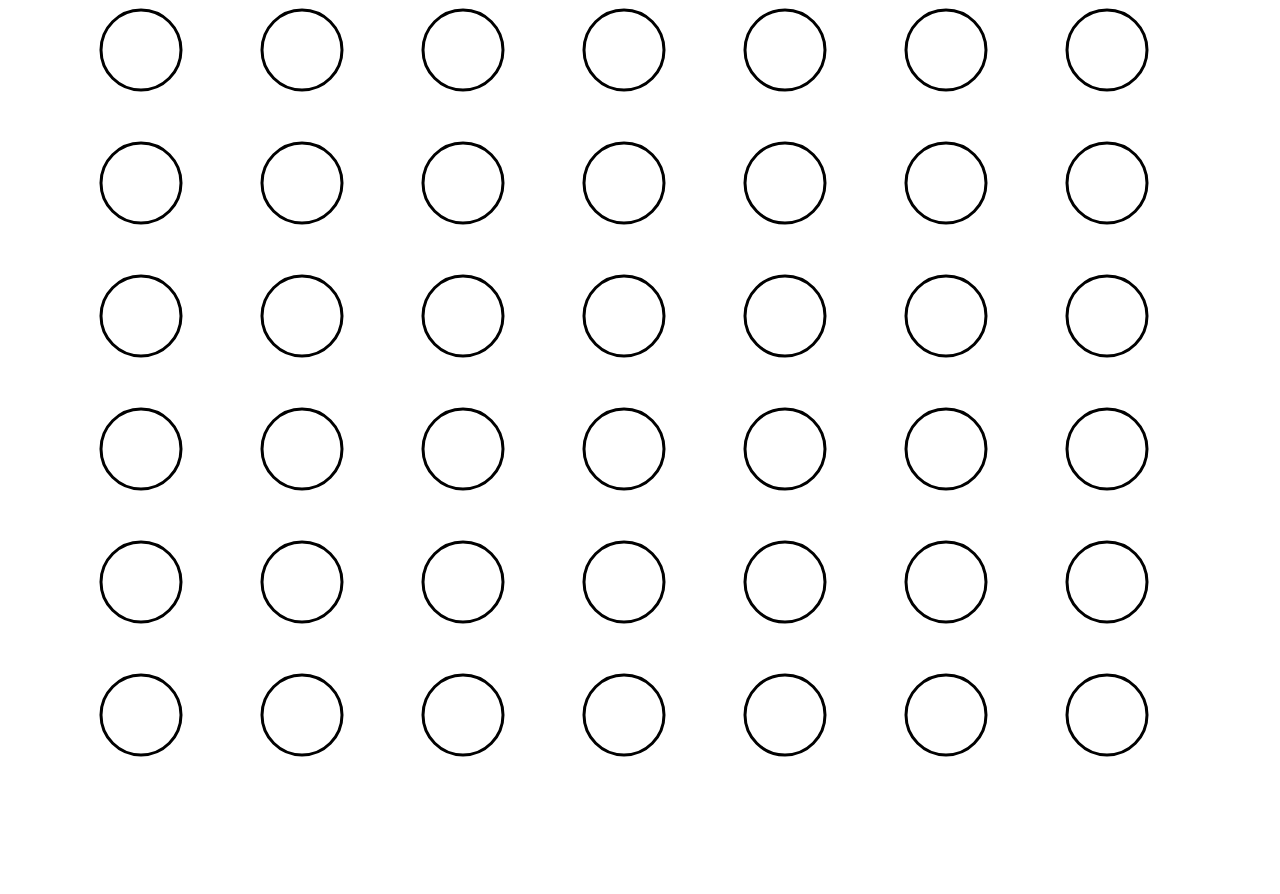
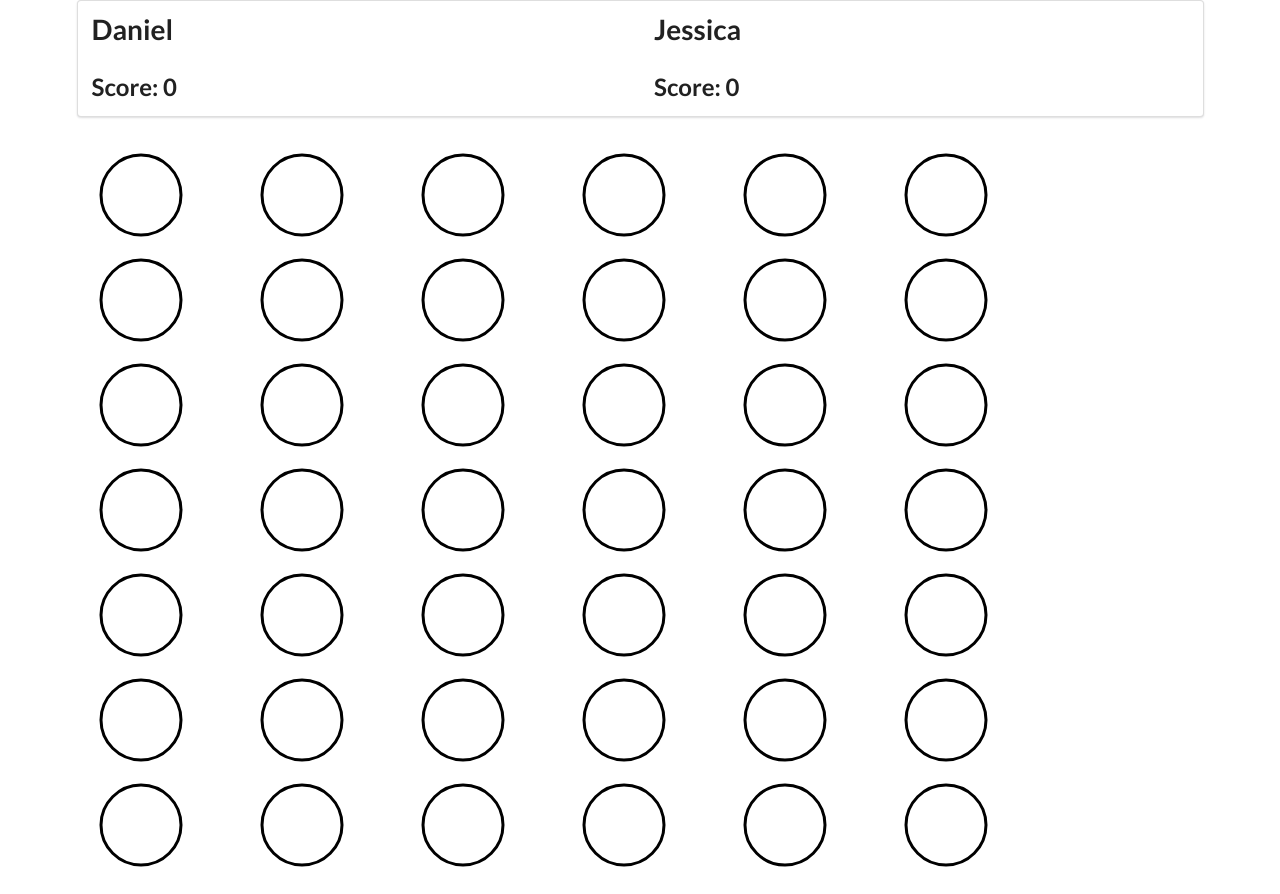
Before and after one commit to danieldiaz14/Connect-4, a React (Create React App) app: page / in a window 1280 px wide. Before the commit the page ends 812 px from the top, so only its background shows below. Built offline with nearby package versions, Linux system fonts and the light colour scheme.

Commit message:
Created Player Overlay Component

```diff
--- a/src/components/App.js
+++ b/src/components/App.js
@@ -1,10 +1,12 @@
 import React from 'react';
 
 import GameBoard from './Connect4Board';
+import PlayerOverlay from './PlayerOverlay';
 
 const App = props => {
     return (
         <div className="ui container">
+            <PlayerOverlay player1="Daniel" player2="Jessica" score1={0} score2={0}/>
             <GameBoard/>
         </div>
     )
--- a/src/components/Connect4Board.js
+++ b/src/components/Connect4Board.js
@@ -23,7 +23,7 @@ const Connect4Board = props => {
             const color = circleValue === 0 ? "white" : circleValue === 1 ? "red" : "yellow"
             return (
                 <div className="column">
-                    <Circle color="white"/>
+                    <Circle color={color}/>
                 </div>
             )
         }))
@@ -31,27 +31,26 @@ const Connect4Board = props => {
     }
 
     return (
-        <div className="ui grid container">
-
-            <div className="seven column row">
+        <div className="ui seven column padded grid">
+            <div className="column">
                 {renderBoard()[0]}
             </div>
-            <div className="seven column row">
+            <div className="column">
                 {renderBoard()[1]}
             </div>
-            <div className="seven column row">
+            <div className="column">
                 {renderBoard()[2]}
             </div>
-            <div className="seven column row">
+            <div className="column">
                 {renderBoard()[3]}
             </div>
-            <div className="seven column row">
+            <div className="column">
                 {renderBoard()[4]}
             </div>
-            <div className="seven column row">
+            <div className="column">
                 {renderBoard()[5]}
             </div>
-            <div className="seven column row">
+            <div className="column">
                 {renderBoard()[6]}
             </div>
         </div>
--- /dev/null
+++ b/src/components/PlayerOverlay.js
@@ -0,0 +1,21 @@
+import React from 'react';
+
+const PlayerOverlay = props => {
+    const { player1, player2, score1, score2 } = props;
+    return (
+        <div className="ui segment">
+            <div className="ui two column grid">
+                <div className="column">
+                    <h1 className="ui header">{player1}</h1>
+                    <h2 className="ui header">Score: {score1}</h2>
+                </div>
+                <div className="column">
+                    <h1 className="ui header">{player2}</h1>
+                    <h2 className="ui header">Score: {score2}</h2>
+                </div>
+            </div>
+        </div>
+    )
+};
+
+export default PlayerOverlay
```
Also changed, not shown: src/components/Spinner.js (added, +13 -0 lines).
